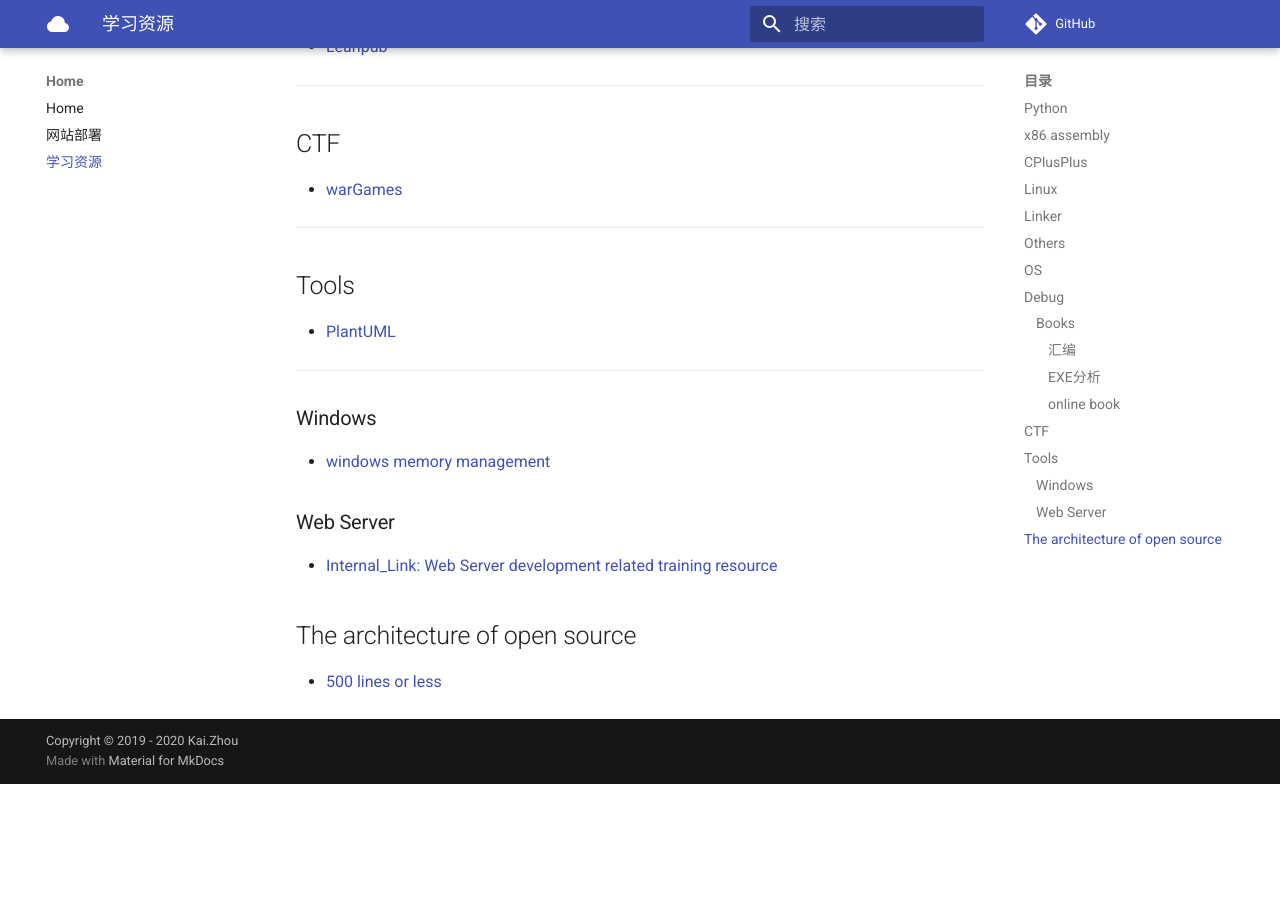
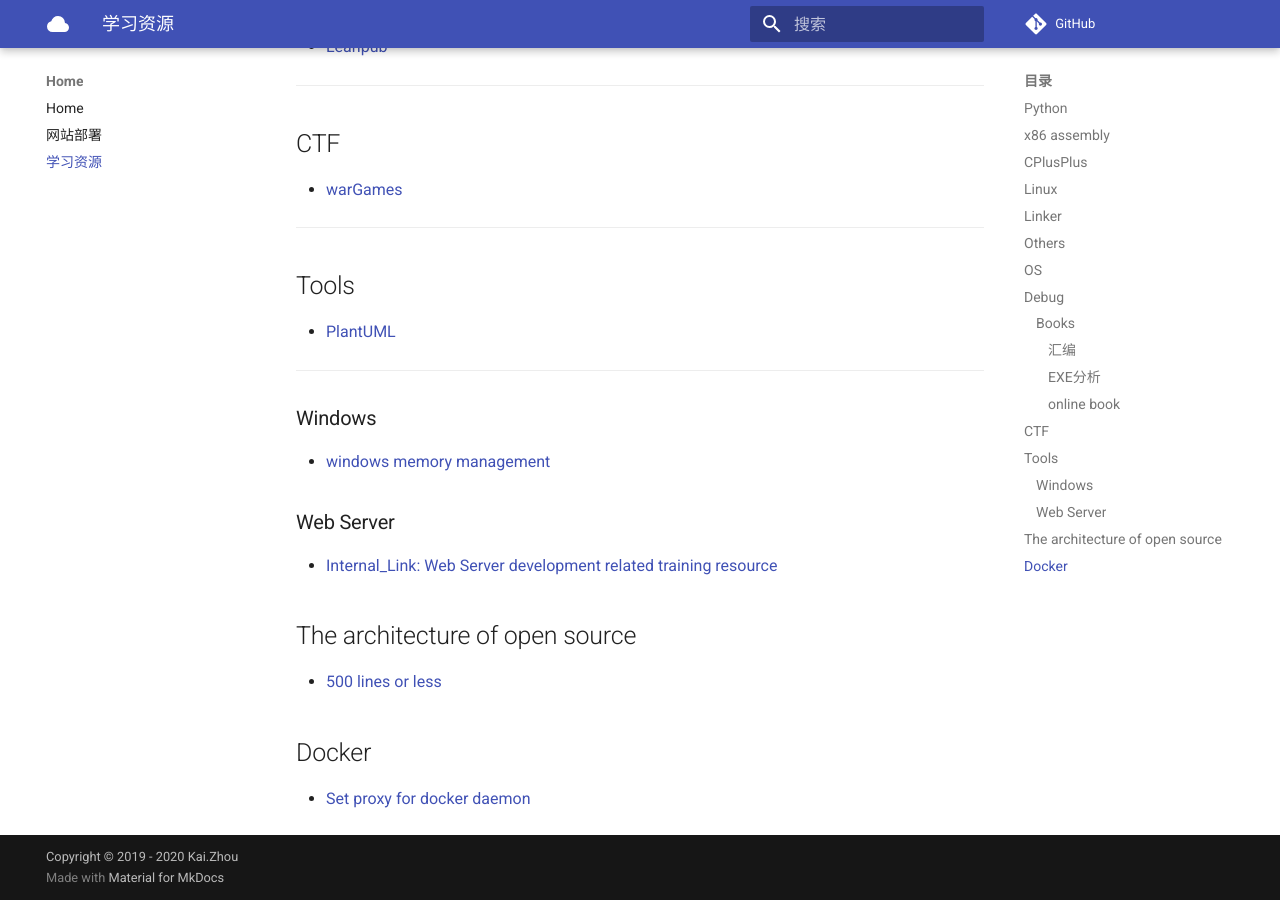
Before and after one commit to zhoukaidev/ks_blog, an MkDocs documentation site: the page built from docs/trainingResource.md, in a window 1280 px wide and 900 px high, scrolled down 1948 px. Built offline with MkDocs 1.6.1 and Material for MkDocs 9.7.7, drawn with Linux system fonts in a browser that asks for light colours; comment, search, counter and statistics services are not loaded; before the commit the page ends 2732 px from its top, so only the background shows below that.

Commit message:
Update trainingResource.md

```diff
--- a/docs/trainingResource.md
+++ b/docs/trainingResource.md
@@ -97,3 +97,7 @@ Record the link of training resource to save my bad memroy.
 ## The architecture of open source
 
 * [500 lines or less](http://aosabook.org/en/index.html)
+
+## Docker
+
+* [Set proxy for docker daemon](https://docs.docker.com/config/daemon/systemd/)
```
